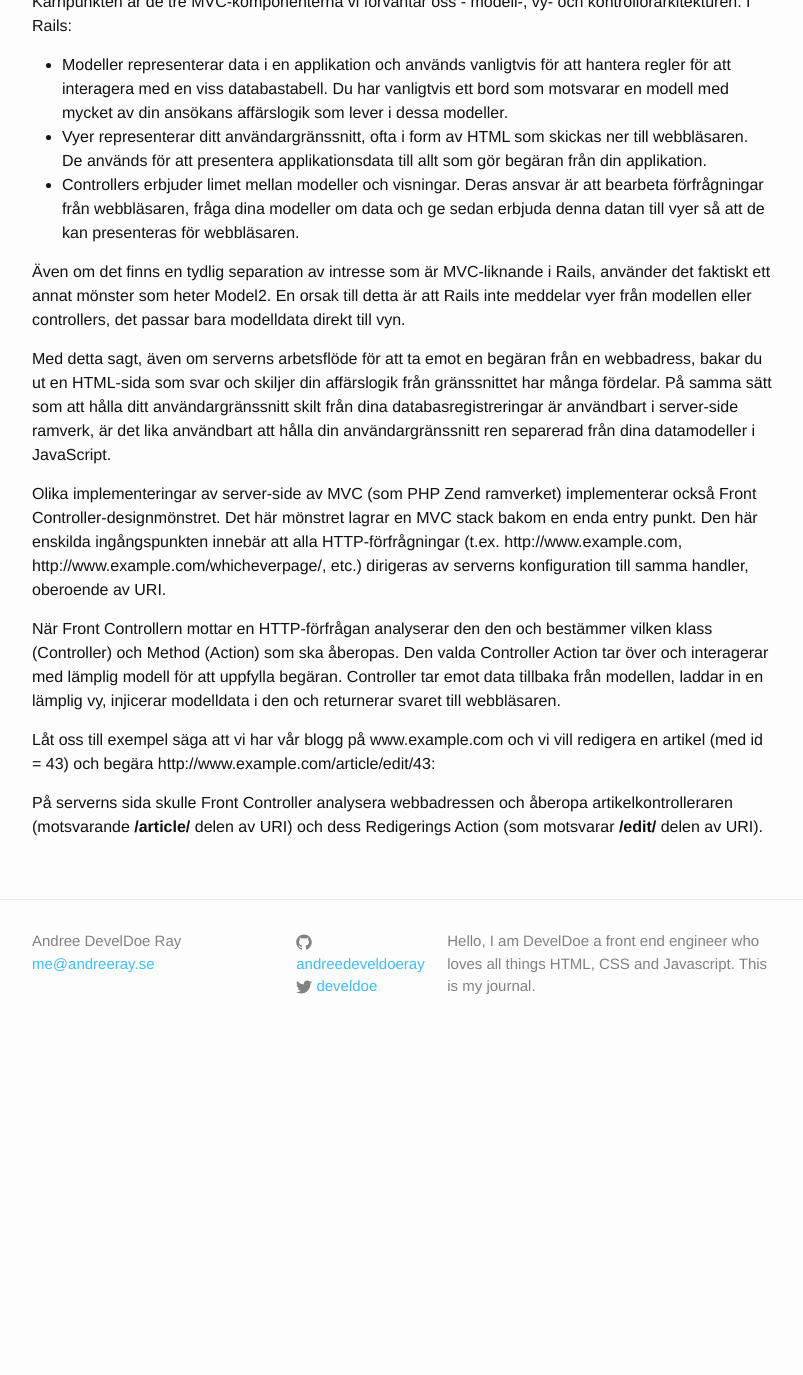
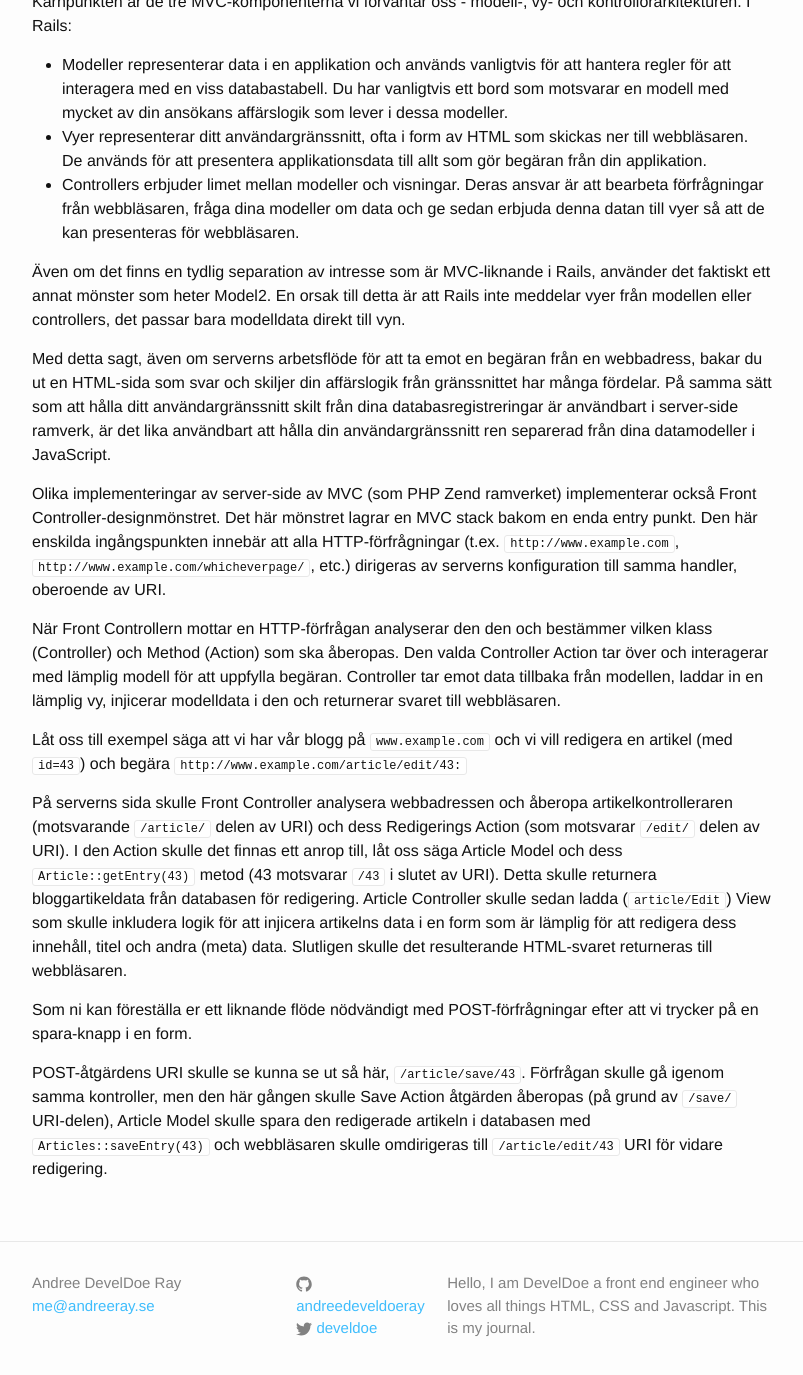
Before and after one commit to develdoe/develdoe.github.io, a Jekyll site: the page built from _posts/2017-10-23-mvc-model-view-controller.md, in a window 1280 px wide and 1400 px high, scrolled down 2325 px. Shown: the top 1375 px of the window, without its empty margins (238-1041 px from the left). Built offline with Jekyll 4.4.1, drawn with Linux system fonts in a browser that asks for light colours; before the commit the page ends 3383 px from its top, so only the background shows below that.

Commit message:
Update 2017-10-23-mvc-model-view-controller.md

```diff
--- a/_posts/2017-10-23-mvc-model-view-controller.md
+++ b/_posts/2017-10-23-mvc-model-view-controller.md
@@ -60,10 +60,14 @@ Kärnpunkten är de tre MVC-komponenterna vi förväntar oss - modell-, vy- och
 
 Med detta sagt, även om serverns arbetsflöde för att ta emot en begäran från en webbadress, bakar du ut en HTML-sida som svar och skiljer din affärslogik från gränssnittet har många fördelar. På samma sätt som att hålla ditt användargränssnitt skilt från dina databasregistreringar är användbart i server-side ramverk, är det lika användbart att hålla din användargränssnitt ren separerad från dina datamodeller i JavaScript.
 
-Olika implementeringar av server-side av MVC (som PHP Zend ramverket) implementerar också Front Controller-designmönstret. Det här mönstret lagrar en MVC stack bakom en enda entry punkt. Den här enskilda ingångspunkten innebär att alla HTTP-förfrågningar (t.ex. http://www.example.com, http://www.example.com/whicheverpage/, etc.) dirigeras av serverns konfiguration till samma handler, oberoende av URI.
+Olika implementeringar av server-side av MVC (som PHP Zend ramverket) implementerar också Front Controller-designmönstret. Det här mönstret lagrar en MVC stack bakom en enda entry punkt. Den här enskilda ingångspunkten innebär att alla HTTP-förfrågningar (t.ex. `http://www.example.com`, `http://www.example.com/whicheverpage/`, etc.) dirigeras av serverns konfiguration till samma handler, oberoende av URI.
 
 När Front Controllern mottar en HTTP-förfrågan analyserar den den och bestämmer vilken klass (Controller) och Method (Action) som ska åberopas. Den valda Controller Action tar över och interagerar med lämplig modell för att uppfylla begäran. Controller tar emot data tillbaka från modellen, laddar in en lämplig vy, injicerar modelldata i den och returnerar svaret till webbläsaren.
 
-Låt oss till exempel säga att vi har vår blogg på www.example.com och vi vill redigera en artikel (med id = 43) och begära http://www.example.com/article/edit/43:
+Låt oss till exempel säga att vi har vår blogg på `www.example.com` och vi vill redigera en artikel (med `id=43`) och begära `http://www.example.com/article/edit/43:`
 
-På serverns sida skulle Front Controller analysera webbadressen och åberopa artikelkontrolleraren (motsvarande **/article/** delen av URI) och dess Redigerings Action (som motsvarar **/edit/** delen av URI).
+På serverns sida skulle Front Controller analysera webbadressen och åberopa artikelkontrolleraren (motsvarande `/article/` delen av URI) och dess Redigerings Action (som motsvarar `/edit/` delen av URI). I den Action skulle det finnas ett anrop till, låt oss säga Article Model och dess `Article::getEntry(43)` metod (43 motsvarar `/43` i slutet av URI). Detta skulle returnera bloggartikeldata från databasen för redigering. Article Controller skulle sedan ladda (`article/Edit`) View som skulle inkludera logik för att injicera artikelns data i en form som är lämplig för att redigera dess innehåll, titel och andra (meta) data. Slutligen skulle det resulterande HTML-svaret returneras till webbläsaren.
+
+Som ni kan föreställa er ett liknande flöde nödvändigt med POST-förfrågningar efter att vi trycker på en spara-knapp i en form.
+
+POST-åtgärdens URI skulle se kunna se ut så här, `/article/save/43`. Förfrågan skulle gå igenom samma kontroller, men den här gången skulle Save Action åtgärden åberopas (på grund av `/save/` URI-delen), Article Model skulle spara den redigerade artikeln i databasen med `Articles::saveEntry(43)` och webbläsaren skulle omdirigeras till `/article/edit/43` URI för vidare redigering.
```
